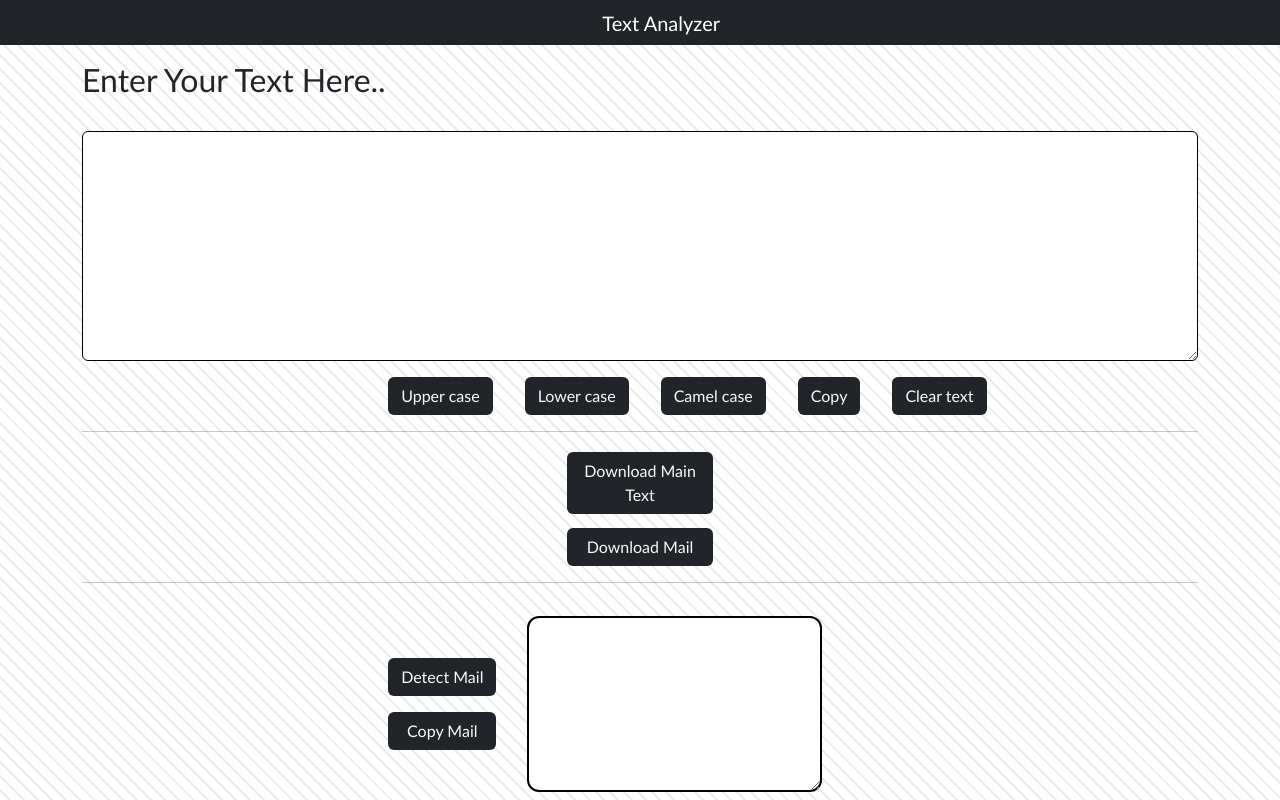
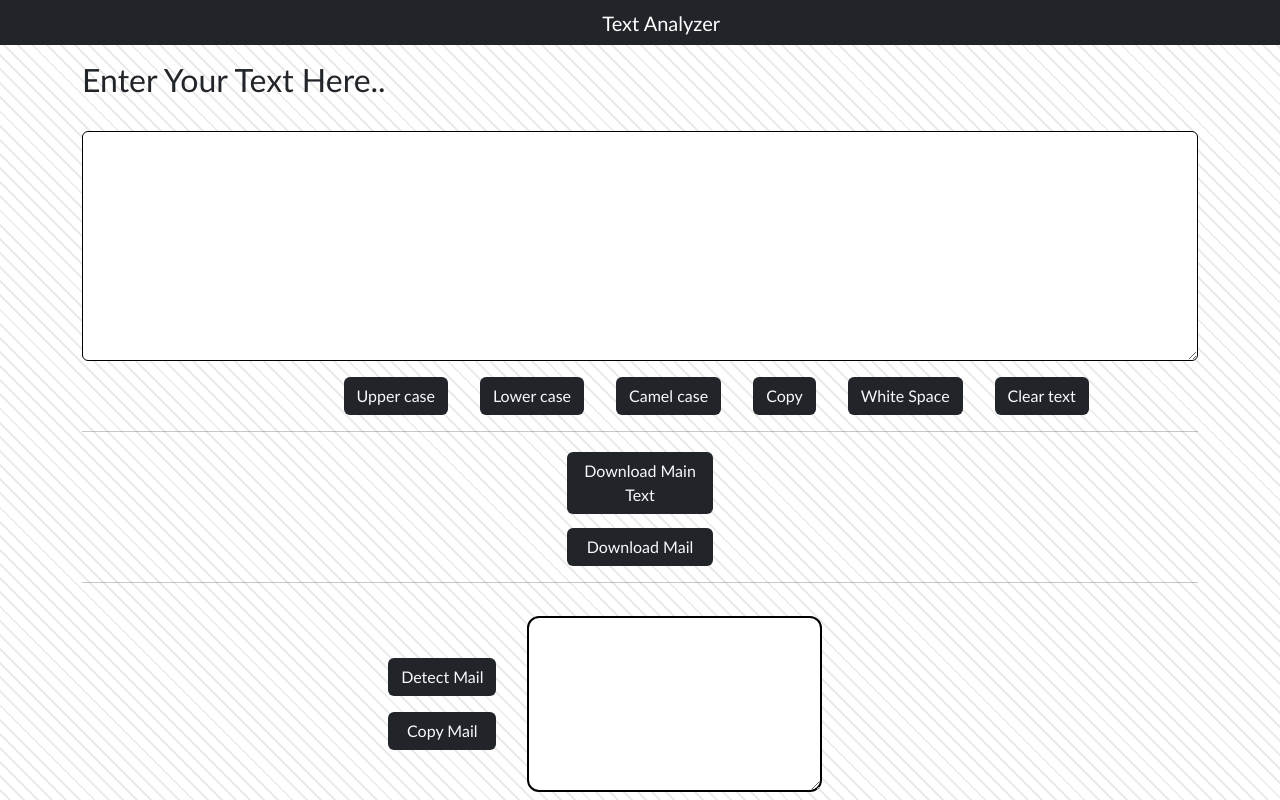
Before and after one commit to Tejas-07-iiit/Text-Analyzer, a React (Create React App) app: page / in a window 1280 px wide. Shown: the top 800 px of the page. Built offline with nearby package versions, Linux system fonts and the light colour scheme.

Commit message:
Remove white space

```diff
--- a/src/App.css
+++ b/src/App.css
@@ -79,7 +79,7 @@
 }
 
 .center {
-  margin-left: 26%;
+  margin-left: 22%;
 }
 
 .mail {
--- a/src/Components/Analyzer.js
+++ b/src/Components/Analyzer.js
@@ -7,12 +7,16 @@
     const [Mail , setMail] = useState("");
 
     const [text , setText] = useState(" ");
-    let mail_array= text.match(/[a-zA-Z0-9]+\w+@[a-zA-Z0-9]+\.+[a-zA-Z0-9]+/g );
+    let mail_array= text.match(/[a-zA-Z0-9]+\w+@[a-zA-Z0-9]+\.+[a-zA-Z0-9]+/g);
     var i = 0;
 
+
+    const removeWhitespace = () => {
+        let text2 = text.split(/\s+/)
+        text2=text2.join(' ')
+        setText(text2)
+    }
     const Pdf_text = () => {
-        // let topmargin = 10 ;
-        // let bottommargin = 10 ;
 
         let newPdf = new jsPDF()
 
@@ -56,8 +60,6 @@
     }
 
     const Pdf_mail = () => {
-        // let topmargin = 10 ;
-        // let bottommargin = 10 ;
 
         let newPdf = new jsPDF()
 
@@ -149,7 +151,9 @@
 
     const Clipboardcopy_text = () => {
         navigator.clipboard.writeText(text)
-        props.showalert("Text Copied To clipboard")
+        if(text) {
+            props.showalert("Text Copied To clipboard")
+        }
     }
 
     const Clipboardcopy_mail = () => {
@@ -174,6 +178,7 @@
             <button type="button" onClick={changetolower} className="btn bg-dark text-light mt-3 mx-3 text">Lower case</button>
             <button type="button" onClick={convertToCamel} className="btn bg-dark text-light mt-3 mx-3 text">Camel case</button>
             <button type="button" onClick={Clipboardcopy_text} className="btn bg-dark text-light mt-3 mx-3 text">Copy</button>
+            <button type="button" onClick={removeWhitespace} className="btn bg-dark text-light mt-3 mx-3 text">White Space</button>
             <button type="button" onClick={cleartext} className="btn bg-dark text-light mt-3 mx-3 text">Clear text</button>
         </div>
         <hr></hr>
```
